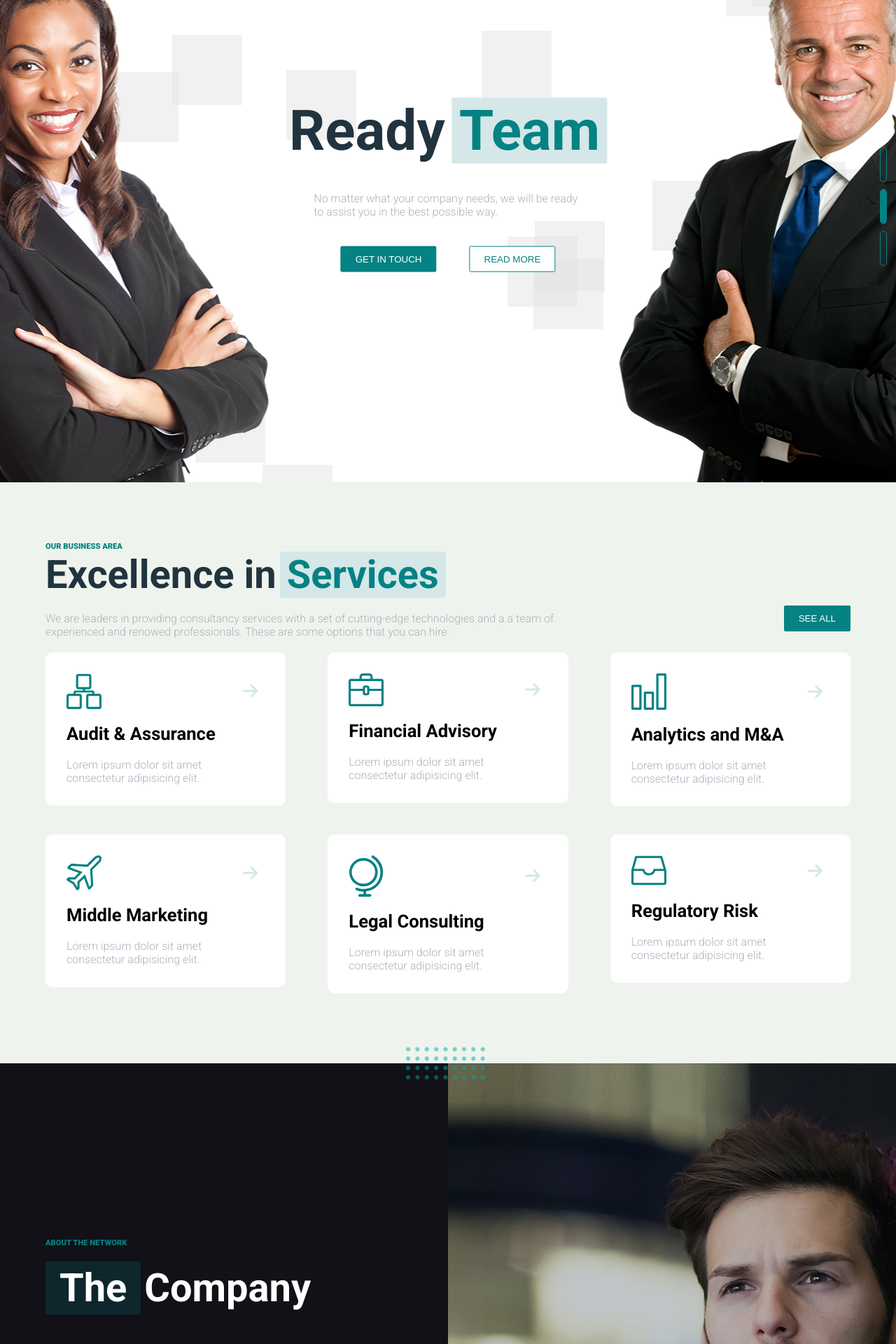
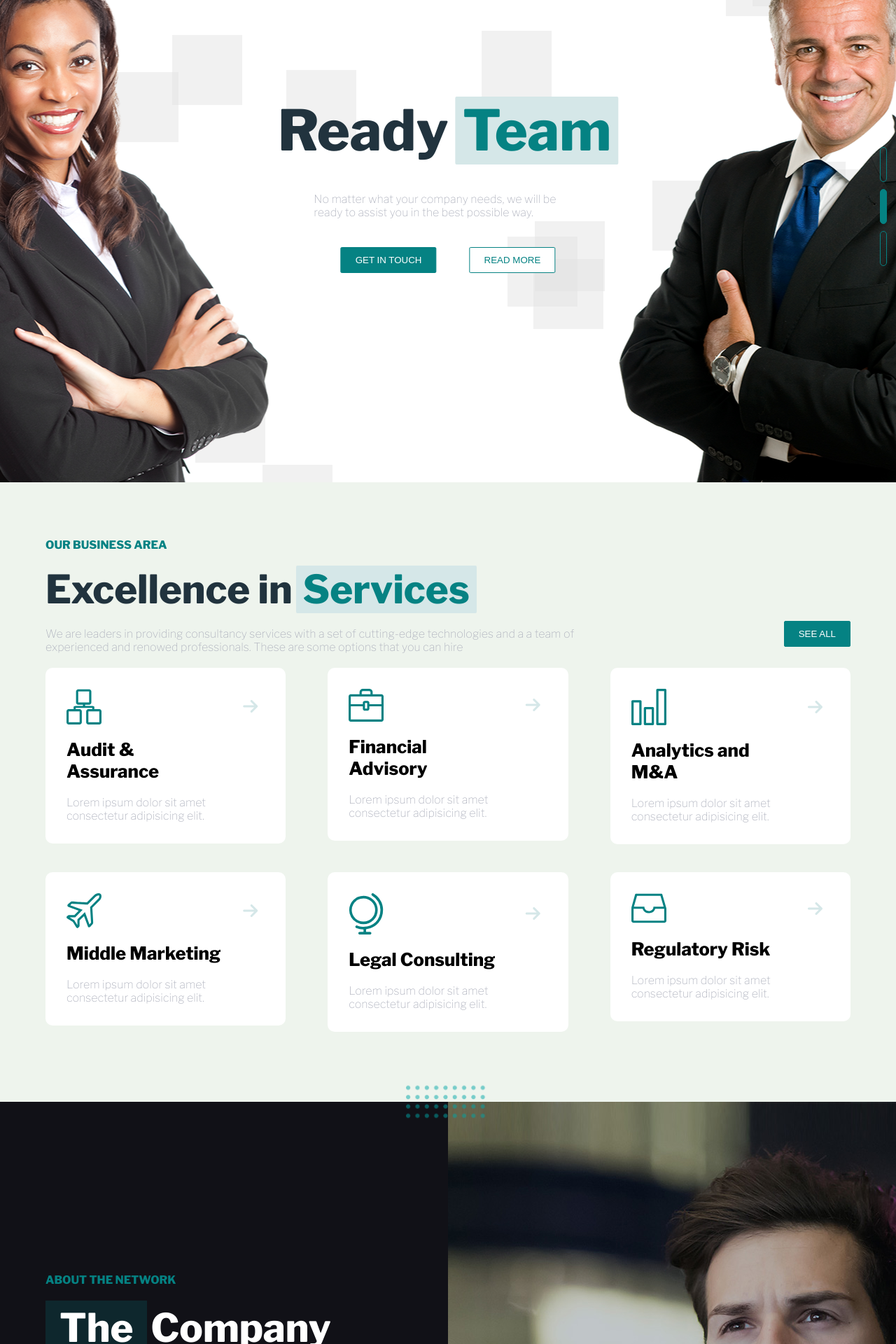
Before and after one commit to 32Fire32/proj-html-vuejs, a Vue app: page / in a window 1280 px wide. Shown: the part 200-2120 px from the top of the page at 70% size. Built offline with nearby package versions, Linux system fonts and the light colour scheme.

Commit message:
aggiustamenti css

```diff
--- a/src/components/AppHeader.vue
+++ b/src/components/AppHeader.vue
@@ -145,7 +145,7 @@ header {
     }
     nav {
       div {
-        margin-left: var(--margin-small);
+        margin-left: var(--margin);
         a {
           color: var(--text-color-dark);
         }
@@ -182,6 +182,7 @@ header {
         font-weight: 900;
         margin-bottom: var(--margin);
         h1 {
+          font-weight: 1200;
           font-size: 5rem;
         }
       }
--- a/src/components/sections/AppSection1.vue
+++ b/src/components/sections/AppSection1.vue
@@ -41,7 +41,9 @@ export default {
 <template>
   <section>
     <div class="container">
-      <span class="introSection">OUR BUSINESS AREA</span>
+      <div class="introSection">
+        <span>OUR BUSINESS AREA</span>
+      </div>
       <div class="titleSection">
         <h2 class="first">Excellence in</h2>
         <h2 class="second">Services</h2>
@@ -73,11 +75,7 @@ section {
   padding-top: var(--padding-big);
   padding-bottom: var(--padding-big);
   background-color: #eef4ed;
-  .introSection {
-    color: var(--primary-color);
-    font-weight: 900;
-    font-size: 0.7rem;
-  }
+
   .titleSection {
     display: flex;
     h2 {
--- a/src/components/sections/AppSection2.vue
+++ b/src/components/sections/AppSection2.vue
@@ -35,7 +35,9 @@ export default {
   <section>
     <div class="container center-align">
       <div class="text">
-        <span class="introSection">ABOUT THE NETWORK</span>
+        <div class="introSection">
+          <span>ABOUT THE NETWORK</span>
+        </div>
         <div class="titleSection center-align">
           <h2 class="firstAbout">The</h2>
           <h2>Company</h2>
--- a/src/components/sections/AppSection3.vue
+++ b/src/components/sections/AppSection3.vue
@@ -50,7 +50,9 @@ export default {
 <template>
   <section>
     <div class="container">
-      <span class="introSection">WE DO MORE FOR EVERYONE</span>
+      <div class="introSection">
+        <span>WE DO MORE FOR EVERYONE</span>
+      </div>
       <div class="titleSection center-align">
         <h2 class="firstAbout">Actions &</h2>
         <h2 class="second">Projects</h2>
--- a/src/components/sections/AppSection5.vue
+++ b/src/components/sections/AppSection5.vue
@@ -8,7 +8,9 @@ export default {
   <section>
     <div class="container">
       <div class="left">
-        <span class="introSection">SEND A MESSAGE</span>
+        <div class="introSection">
+          <span>SEND A MESSAGE</span>
+        </div>
         <div class="titleSection center-align">
           <h2>Get</h2>
           <h2 class="second">in Touch</h2>
@@ -128,6 +130,7 @@ section {
         padding: 1.25rem 0.625rem;
         margin: 0.625rem 0;
         width: calc(var(--container) * 0.7 / 2 - 30px);
+        appearance: none;
       }
       textarea {
         background-color: #ececec;
@@ -135,6 +138,7 @@ section {
         padding: 0.625rem;
         margin: 0.625rem 0;
         width: 100%;
+        resize: none;
       }
     }
   }
--- a/src/style/partials/commons.scss
+++ b/src/style/partials/commons.scss
@@ -30,3 +30,10 @@
 a {
   text-decoration: none;
 }
+
+.introSection {
+  color: var(--primary-color);
+  font-weight: 900;
+  font-size: 1rem;
+  margin-bottom: var(--margin-small);
+}
--- a/src/style/partials/typography.scss
+++ b/src/style/partials/typography.scss
@@ -1,8 +1,8 @@
 // import font
-@import url("https://fonts.googleapis.com/css2?family=Roboto:wght@300;500;700;900&display=swap");
+@import url("https://fonts.googleapis.com/css2?family=Libre+Franklin:wght@100;300;500;800&display=swap");
 
 body {
-  font-family: "Roboto", sans-serif;
+  font-family: "Libre Franklin", sans-serif;
 }
 
 .light-text {
```
